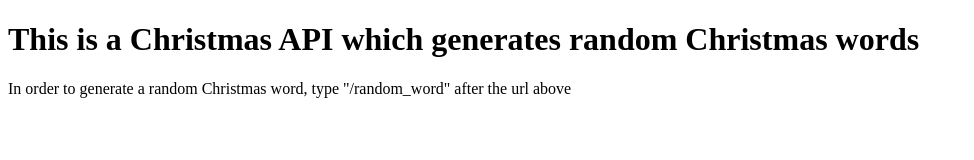
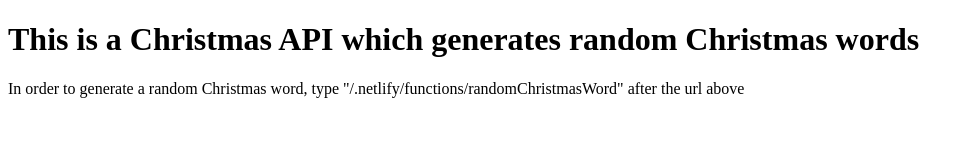
Before and after one commit to renners7777/christmas-api, a website: page index.html in a window 1280 px wide. Shown: the whole page, without its empty margins (0-974 px from the left). Drawn offline with Linux system fonts and the light colour scheme.

Commit message:
Changed index.html

```diff
--- a/index.html
+++ b/index.html
@@ -7,6 +7,6 @@
 </head>
 <body>
     <h1>This is a Christmas API which generates random Christmas words</h1>
-    <p>In order to generate a random Christmas word, type "/random_word" after the url above</p>
+    <p>In order to generate a random Christmas word, type "/.netlify/functions/randomChristmasWord" after the url above</p>
 </body>
 </html>
```
